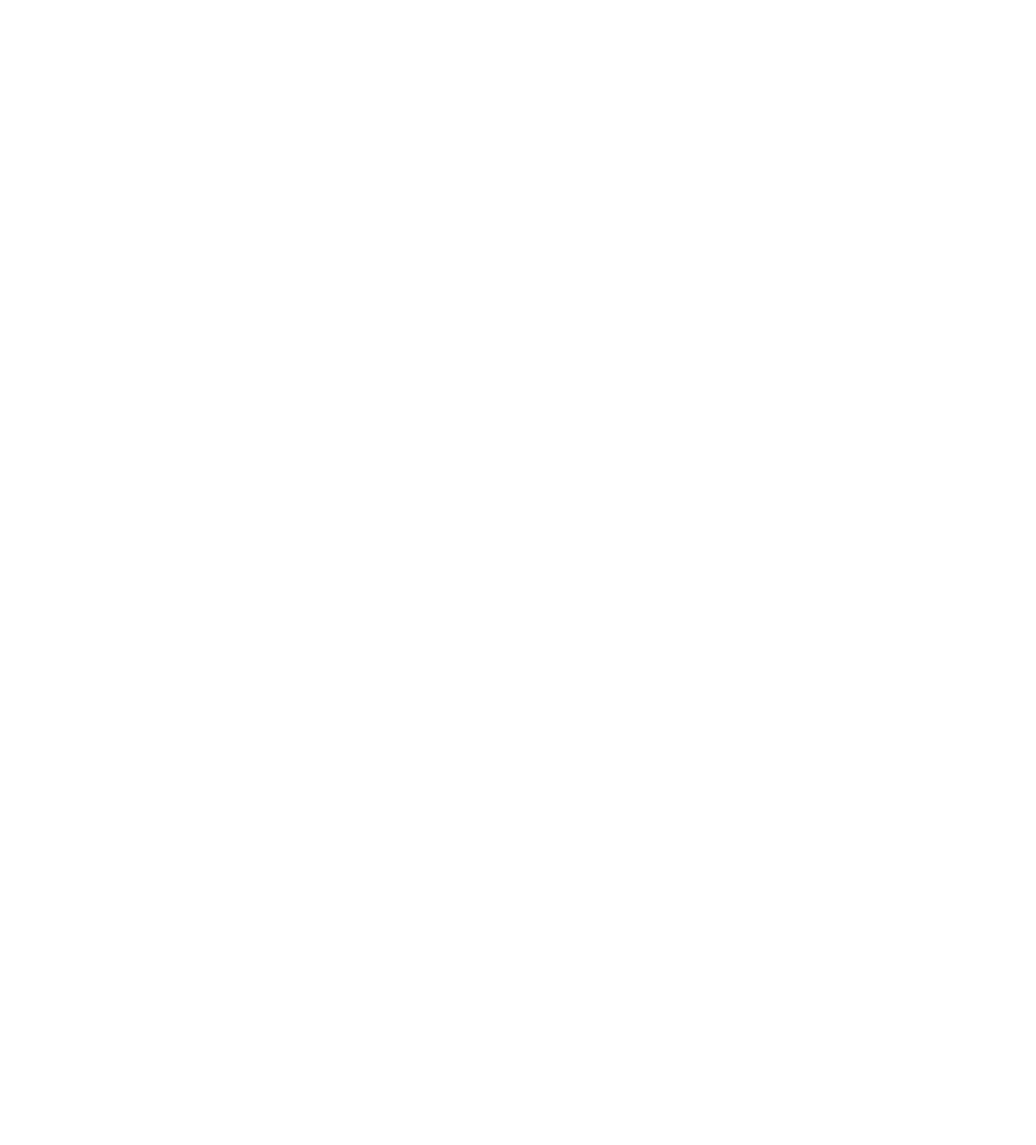
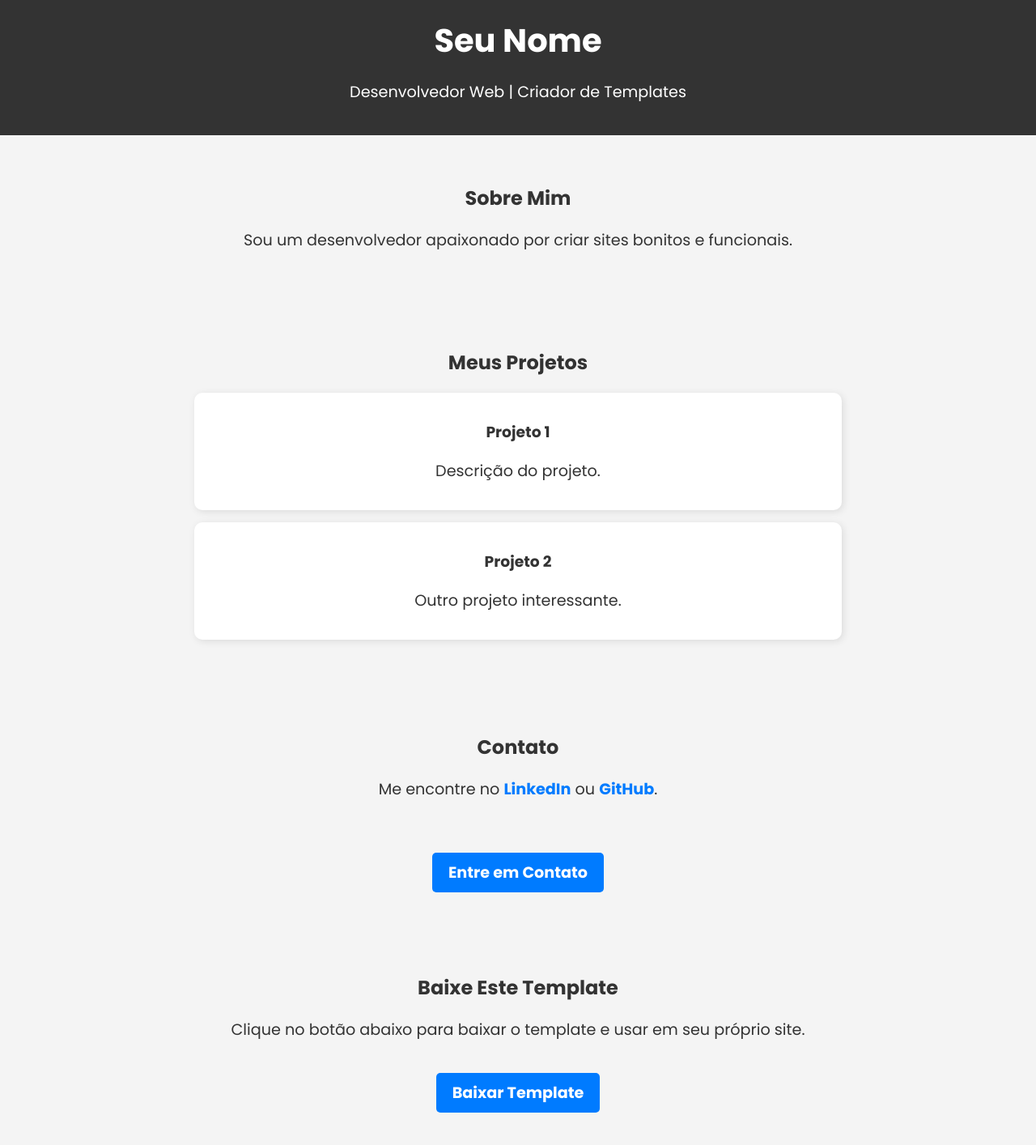
Before and after one commit to gbgamer1233/Meu-template, a plain HTML site: page Index.html in a window 1280 px wide. Shown: the whole page at 81% size. Before the commit the page ends 800 px from the top, so only its background shows below. Drawn offline with Linux system fonts and the light colour scheme.

Commit message:
Update Index.html

```diff
--- a/Index.html
+++ b/Index.html
@@ -1,5 +1,119 @@
-<html>
-  <body>
-    <img src=""
-  </body>
+<!DOCTYPE html>
+<html lang="pt-BR">
+<head>
+    <meta charset="UTF-8">
+    <meta name="viewport" content="width=device-width, initial-scale=1.0">
+    <title>Meu Portfólio</title>
+    <style>
+        @import url('https://fonts.googleapis.com/css2?family=Poppins:wght@300;400;700&display=swap');
+
+        body {
+            font-family: 'Poppins', sans-serif;
+            margin: 0;
+            padding: 0;
+            background-color: #f4f4f4;
+            color: #333;
+            text-align: center;
+        }
+
+        header {
+            background-color: #333;
+            color: white;
+            padding: 20px;
+        }
+
+        h1 {
+            margin: 0;
+            font-size: 2.5em;
+        }
+
+        p {
+            font-size: 1.2em;
+        }
+
+        section {
+            padding: 40px 20px;
+            max-width: 800px;
+            margin: auto;
+        }
+
+        .projeto {
+            background-color: white;
+            padding: 15px;
+            margin: 15px 0;
+            border-radius: 10px;
+            box-shadow: 2px 2px 10px rgba(0, 0, 0, 0.1);
+            transition: transform 0.3s ease, box-shadow 0.3s ease;
+        }
+
+        .projeto:hover {
+            transform: translateY(-5px);
+            box-shadow: 4px 4px 15px rgba(0, 0, 0, 0.2);
+        }
+
+        a {
+            color: #007BFF;
+            text-decoration: none;
+            font-weight: bold;
+            transition: color 0.3s ease;
+        }
+
+        a:hover {
+            color: #0056b3;
+            text-decoration: underline;
+        }
+
+        .botao {
+            display: inline-block;
+            background-color: #007BFF;
+            color: white;
+            padding: 10px 20px;
+            border-radius: 5px;
+            text-decoration: none;
+            font-size: 1.2em;
+            transition: background-color 0.3s ease;
+            margin-top: 20px;
+        }
+
+        .botao:hover {
+            background-color: #0056b3;
+        }
+    </style>
+</head>
+<body>
+    <header>
+        <h1>Seu Nome</h1>
+        <p>Desenvolvedor Web | Criador de Templates</p>
+    </header>
+
+    <section id="sobre">
+        <h2>Sobre Mim</h2>
+        <p>Sou um desenvolvedor apaixonado por criar sites bonitos e funcionais.</p>
+    </section>
+
+    <section id="projetos">
+        <h2>Meus Projetos</h2>
+        <div class="projeto">
+            <h3>Projeto 1</h3>
+            <p>Descrição do projeto.</p>
+        </div>
+        <div class="projeto">
+            <h3>Projeto 2</h3>
+            <p>Outro projeto interessante.</p>
+        </div>
+    </section>
+
+    <section id="contato">
+        <h2>Contato</h2>
+        <p>Me encontre no <a href="#">LinkedIn</a> ou <a href="#">GitHub</a>.</p>
+        <br>
+        <a href="#" class="botao">Entre em Contato</a>
+    </section>
+
+    <section id="download">
+        <h2>Baixe Este Template</h2>
+        <p>Clique no botão abaixo para baixar o template e usar em seu próprio site.</p>
+        <a href="LINK_DO_SEU_ARQUIVO.zip" class="botao" download>Baixar Template</a>
+    </section>
+</body>
 </html>
```
